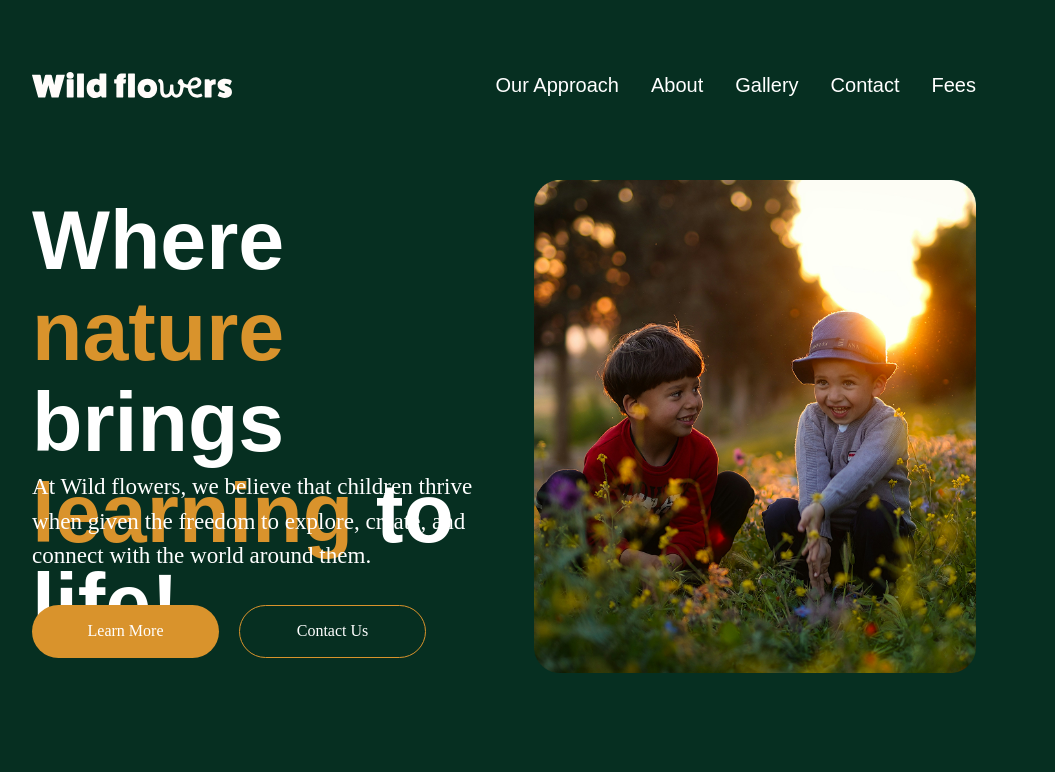
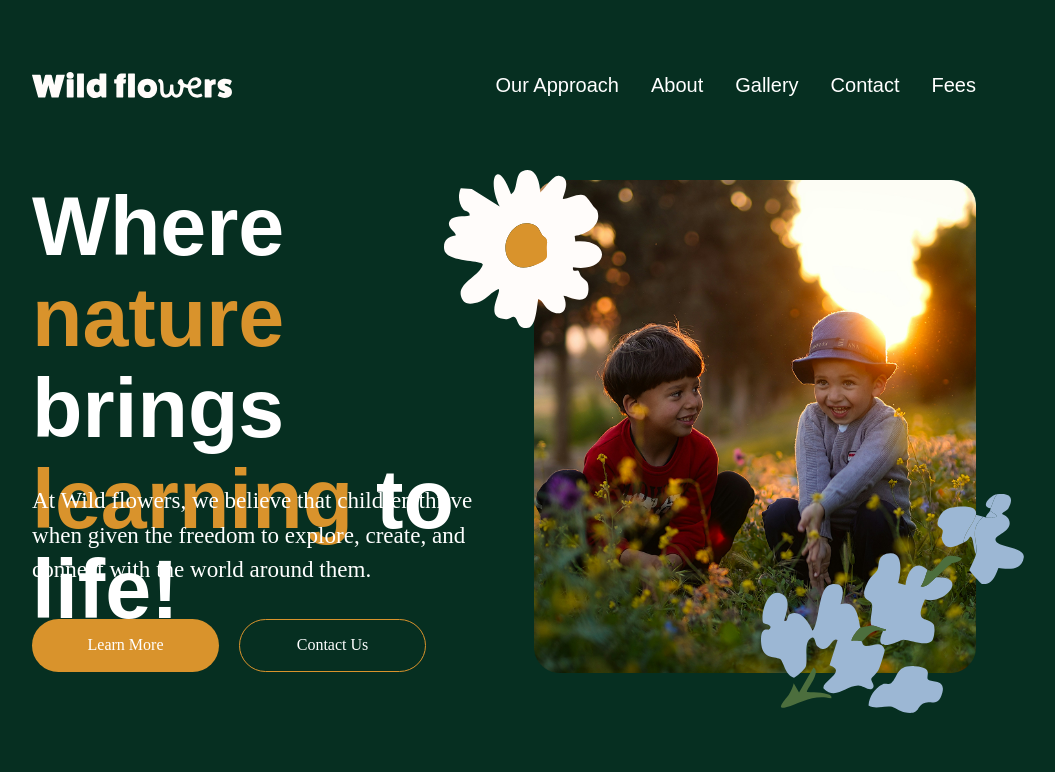
Before and after one commit to nick980v/wildflowers, a Next.js app: page / in a window 1280 px wide. Shown: the top 772 px of the page, without its empty margins (136-1191 px from the left). Built offline with nearby package versions, Linux system fonts and the light colour scheme; a web font is replaced by a local one.

Commit message:
Hero complete

```diff
--- a/src/app/about/page.js
+++ b/src/app/about/page.js
@@ -2,7 +2,7 @@ import Header from "@/components/Header";
 
 export default function About() {
   return (
-    <main className="min-h-screen flex flex-col bg-[#062F21] text-white px-[168px] pt-[70px]">
+    <main className="min-h-screen flex flex-col bg-[#062F21] text-[#3a3a3a] px-4 sm:px-8 md:px-12 lg:px-[168px] pt-8 sm:pt-12 md:pt-16 lg:pt-[70px]">
       <Header />
       <div className="mt-8">
         <h1 className="text-4xl font-bold mb-6">About Us</h1>
--- a/src/app/approach/page.js
+++ b/src/app/approach/page.js
@@ -2,7 +2,7 @@ import Header from "@/components/Header";
 
 export default function Approach() {
   return (
-    <main className="min-h-screen flex flex-col bg-[#062F21] text-white px-[168px] pt-[70px]">
+    <main className="min-h-screen flex flex-col bg-[#062F21] text-[#3a3a3a] px-4 sm:px-8 md:px-12 lg:px-[168px] pt-8 sm:pt-12 md:pt-16 lg:pt-[70px]">
       <Header />
       <div className="mt-8">
         <h1 className="text-4xl font-bold mb-6">Our Approach</h1>
--- a/src/app/contact/page.js
+++ b/src/app/contact/page.js
@@ -2,7 +2,7 @@ import Header from "@/components/Header";
 
 export default function Contact() {
   return (
-    <main className="min-h-screen flex flex-col bg-[#062F21] text-white px-[168px] pt-[70px]">
+    <main className="min-h-screen flex flex-col bg-[#062F21] text-[#3a3a3a] px-4 sm:px-8 md:px-12 lg:px-[168px] pt-8 sm:pt-12 md:pt-16 lg:pt-[70px]">
       <Header />
       <div className="mt-8">
         <h1 className="text-4xl font-bold mb-6">Contact Us</h1>
--- a/src/app/fees/page.js
+++ b/src/app/fees/page.js
@@ -2,7 +2,7 @@ import Header from "@/components/Header";
 
 export default function Fees() {
   return (
-    <main className="min-h-screen flex flex-col bg-[#062F21] text-white px-[168px] pt-[70px]">
+    <main className="min-h-screen flex flex-col bg-[#062F21] text-[#3a3a3a] px-4 sm:px-8 md:px-12 lg:px-[168px] pt-8 sm:pt-12 md:pt-16 lg:pt-[70px]">
       <Header />
       <div className="mt-8">
         <h1 className="text-4xl font-bold mb-6">Fees</h1>
--- a/src/app/gallery/page.js
+++ b/src/app/gallery/page.js
@@ -2,7 +2,7 @@ import Header from "@/components/Header";
 
 export default function Gallery() {
   return (
-    <main className="min-h-screen flex flex-col bg-[#062F21] text-white px-[168px] pt-[70px]">
+    <main className="min-h-screen flex flex-col bg-[#062F21] text-[#3a3a3a] px-4 sm:px-8 md:px-12 lg:px-[168px] pt-8 sm:pt-12 md:pt-16 lg:pt-[70px]">
       <Header />
       <div className="mt-8">
         <h1 className="text-4xl font-bold mb-6">Gallery</h1>
--- a/src/app/page.js
+++ b/src/app/page.js
@@ -5,7 +5,7 @@ import DividerSection from "@/components/DividerSection";
 
 export default function Home() {
   return (
-    <main className="min-h-screen flex flex-col bg-[#062F21] text-[#3a3a3a] px-4 sm:px-8 md:px-12 lg:px-[168px] pt-[70px]">
+    <main className="min-h-screen flex flex-col bg-[#062F21] text-[#3a3a3a] px-4 sm:px-8 md:px-12 lg:px-[168px] pt-8 sm:pt-12 md:pt-16 lg:pt-[70px]">
       <Header />
       <Hero />
       <DividerSection />
--- a/src/components/Hero.js
+++ b/src/components/Hero.js
@@ -10,28 +10,40 @@ const Container = styled.div`
   position: relative;
   display: flex;
   flex-direction: column;
+  align-items: center;
 
   @media (min-width: 640px) {
     margin-top: 60px;
-    width: 80%;
   }
 
   @media (min-width: 768px) {
     margin-top: 80px;
-    width: 70%;
   }
 
   @media (min-width: 1024px) {
     width: 100%;
-    max-width: 1200px;
+    max-width: none;
     flex-direction: row;
     align-items: center;
+    justify-content: center;
     gap: 60px;
   }
 `;
 
 const ContentContainer = styled.div`
+  width: 100%;
+  max-width: 590px;
+
+  @media (min-width: 640px) {
+    width: 80%;
+  }
+
+  @media (min-width: 768px) {
+    width: 70%;
+  }
+
   @media (min-width: 1024px) {
+    width: auto;
     flex: 1;
     max-width: 590px;
   }
@@ -66,7 +78,7 @@ const StyledHeading = styled.h1`
 const StyledParagraph = styled.p`
   font-size: 18px;
   color: white;
-  margin-top: 24px;
+  margin-top: 52px;
 
   @media (min-width: 640px) {
     font-size: 20px;
@@ -96,8 +108,17 @@ const ImageContainer = styled.div`
   position: relative;
   aspect-ratio: 684/763;
 
+  @media (min-width: 640px) {
+    width: 80%;
+  }
+
+  @media (min-width: 768px) {
+    width: 70%;
+  }
+
   @media (min-width: 1024px) {
     margin-top: 0;
+    width: auto;
     flex: 1;
     max-width: 500px;
   }
@@ -105,6 +126,34 @@ const ImageContainer = styled.div`
 
 const StyledImage = styled(Image)`
   object-fit: contain;
+`;
+
+const WhiteFlower = styled(Image)`
+  position: absolute;
+  width: 158px;
+  height: auto;
+  top: -10px;
+  left: -90px;
+  z-index: 2;
+  display: none;
+
+  @media (min-width: 1024px) {
+    display: block;
+  }
+`;
+
+const BlueFlower = styled(Image)`
+  position: absolute;
+  width: 325px;
+  height: auto;
+  bottom: -40px;
+  right: -110px;
+  z-index: 2;
+  display: none;
+
+  @media (min-width: 1024px) {
+    display: block;
+  }
 `;
 
 const Hero = () => {
@@ -129,6 +178,20 @@ const Hero = () => {
           </ButtonContainer>
         </ContentContainer>
         <ImageContainer>
+          <WhiteFlower
+            src="/White_flower.svg"
+            alt=""
+            width={158}
+            height={158}
+            priority
+          />
+          <BlueFlower
+            src="/Blue_flower.svg"
+            alt=""
+            width={325}
+            height={325}
+            priority
+          />
           <StyledImage
             src="/Sunset-homepage.png"
             alt="Sunset"
```
Also changed, not shown: public/Blue_flower.svg (added), public/White_flower.svg (added).
